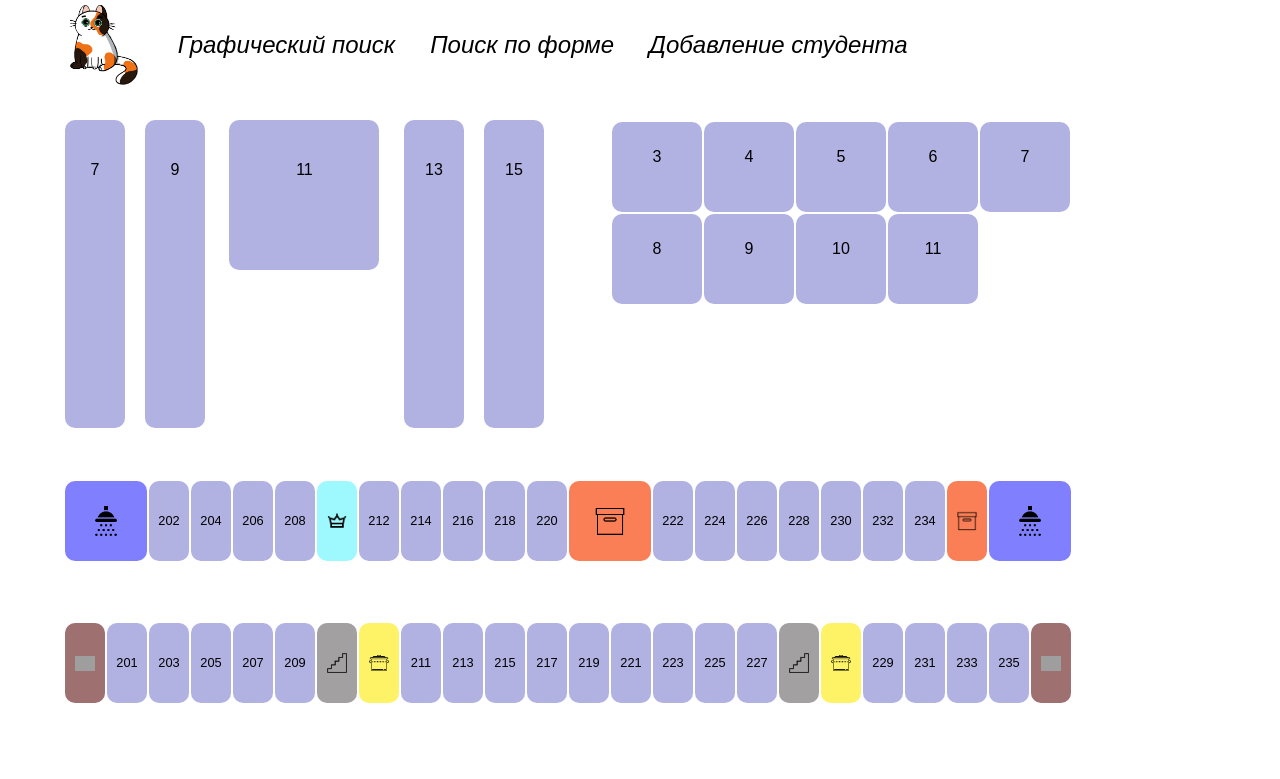
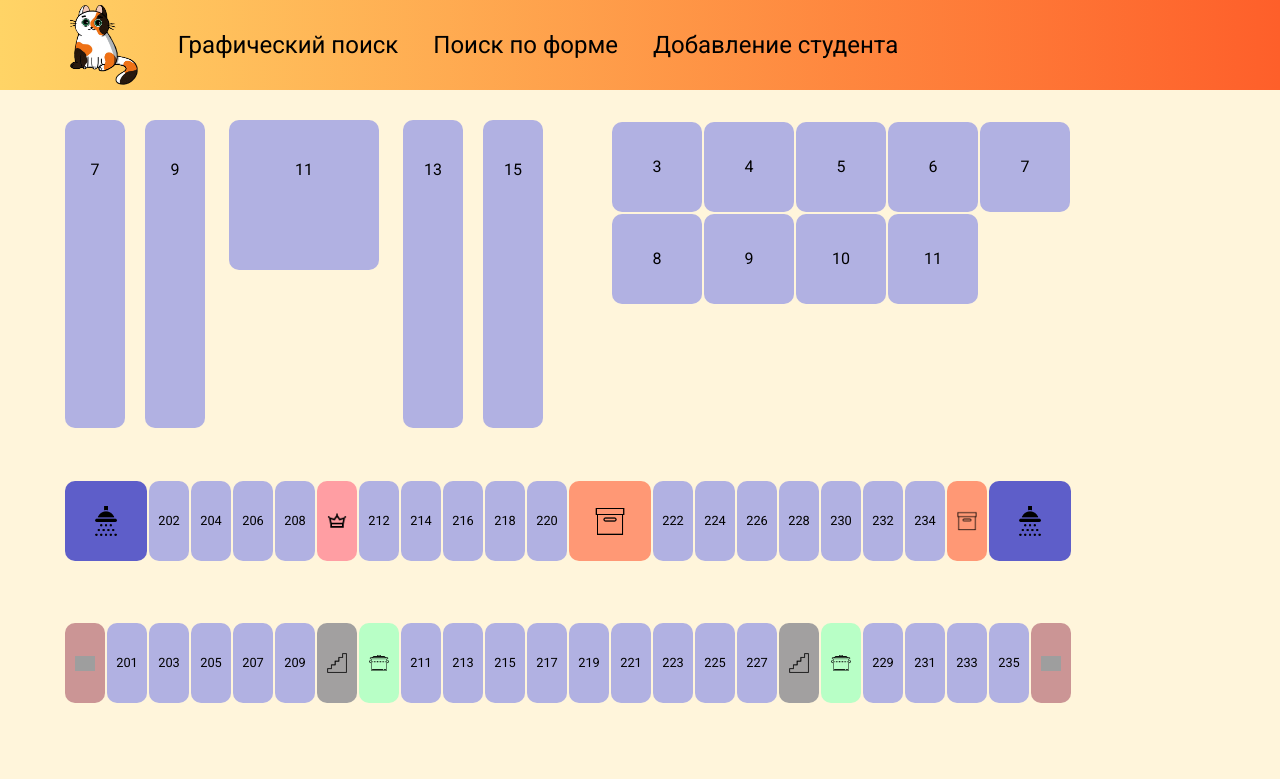
Before and after one commit to romashki-miethack2022/miet-home, a Django app: page / in a window 1280 px wide. Shown: the top 779 px of the page. Run offline with Django 3.2, Linux system fonts and the light colour scheme; grey boxes are pictures that could not be loaded.

Commit message:
Changed colors in schematic search

```diff
--- a/miethack2022/miethome/static/miethome/css/floors.css
+++ b/miethack2022/miethome/static/miethome/css/floors.css
@@ -7,7 +7,7 @@
   margin-left: 20px;
   margin-top: 2px;
   text-align: center;
-  line-height: 70px;
+  line-height: 60px;
   border-radius: 10px;
   background-color: #b1b1e2;
   cursor: pointer;
@@ -18,6 +18,7 @@
     height: 90px;
     width: 90px;
     display: inline-block;
+    line-height: 90px;
 }
 
 .floor_container_high{
--- a/miethack2022/miethome/static/miethome/css/rooms.css
+++ b/miethack2022/miethome/static/miethome/css/rooms.css
@@ -22,10 +22,11 @@
   line-height: 80px;
   border-radius: 10px;
   font-size: 80%;
+  font-family: 'Roboto', sans-serif;
 }
 
 .wash_room {
-  background-color: #8080ff;
+  background-color: #5e5ec9;
   width: 82px;
   background-image: url(../img/shower.png);
   background-repeat: no-repeat;
@@ -42,7 +43,7 @@
 }
 
 .warehouse {
-  background-color: #fb7f56;
+  background-color: #ff9875;
   width: 82px;
   background-image: url(../img/something.png);
   background-repeat: no-repeat;
@@ -51,7 +52,7 @@
 }
 
 .small_warehouse {
-  background-color: #fb7f56;
+  background-color: #ff9875;
   background-image: url(../img/something.png);
   background-repeat: no-repeat;
   background-size: 20px;
@@ -59,7 +60,7 @@
 }
 
 .commandant {
-  background-color: #9ef9ff;
+  background-color: #ff9ea3;
   background-image: url(../img/commandant.png);
   background-repeat: no-repeat;
   background-size: 20px;
@@ -67,7 +68,7 @@
 }
 
 .toilet {
-  background-color: #9e7070;
+  background-color: #cb9595;
   background-image: url(../img/toilet.svg);
   background-repeat: no-repeat;
   background-size: 20px;
@@ -75,7 +76,7 @@
 }
 
 .kitchen {
-  background-color: #fef267;
+  background-color: #b8ffc6;
   background-image: url(../img/kitchen.png);
   background-repeat: no-repeat;
   background-size: 20px;
--- a/miethack2022/miethome/static/miethome/css/style.css
+++ b/miethack2022/miethome/static/miethome/css/style.css
@@ -1,3 +1,5 @@
+@import url('https://fonts.googleapis.com/css2?family=Roboto:wght@100&display=swap');
+
 html,
 body,
 div,
@@ -487,6 +489,7 @@ html {
 }
 
 body {
+    background-color: #fff5db;
     font-family: 'Arial';
     font-style: normal;
     font-size: 16px;
@@ -509,6 +512,7 @@ a:active {
     left: 0;
     width: 100%;
     z-index: 2;
+    background: linear-gradient(to right, #ffd466, #fe5f2a);
 }
 
 .header__logo-pic {
@@ -542,8 +546,7 @@ a:active {
 }
 
 .header__link {
-    font-style: italic;
-    font-weight: 300;
+    font-weight: 400;
     font-size: 24px;
     line-height: 34px;
     text-decoration: none;
@@ -565,7 +568,6 @@ header__profile-pic:active {
 
 .form__header {
     font-weight: 400;
-    font-style: italic;
     font-size: 20px;
     line-height: 39px;
     padding-bottom: 10px;
@@ -591,7 +593,6 @@ header__profile-pic:active {
 
 .matches__header {
     font-weight: 400;
-    font-style: italic;
     font-size: 20px;
     line-height: 39px;
     padding-bottom: 10px;
@@ -602,3 +603,8 @@ header__profile-pic:active {
     height: 120px;
     width: 90px;
 }
+
+body{
+     font-family: 'Roboto', sans-serif;
+     font-weight: 400;
+}
--- a/miethack2022/miethome/templates/miethome/index.html
+++ b/miethack2022/miethome/templates/miethome/index.html
@@ -3,6 +3,7 @@
 {% load static %}
 
 {% block content %}
+<link href="https://fonts.googleapis.com/css2?family=Roboto:ital,wght@0,100;0,400;0,500;1,100&display=swap" rel="stylesheet">
 <link href="{% static 'miethome/css/blocks.css' %}" rel="stylesheet" />
 <link href="{% static 'miethome/css/rooms.css' %}" rel="stylesheet" />
 <link href="{% static 'miethome/css/housing.css' %}" rel="stylesheet" />
```
